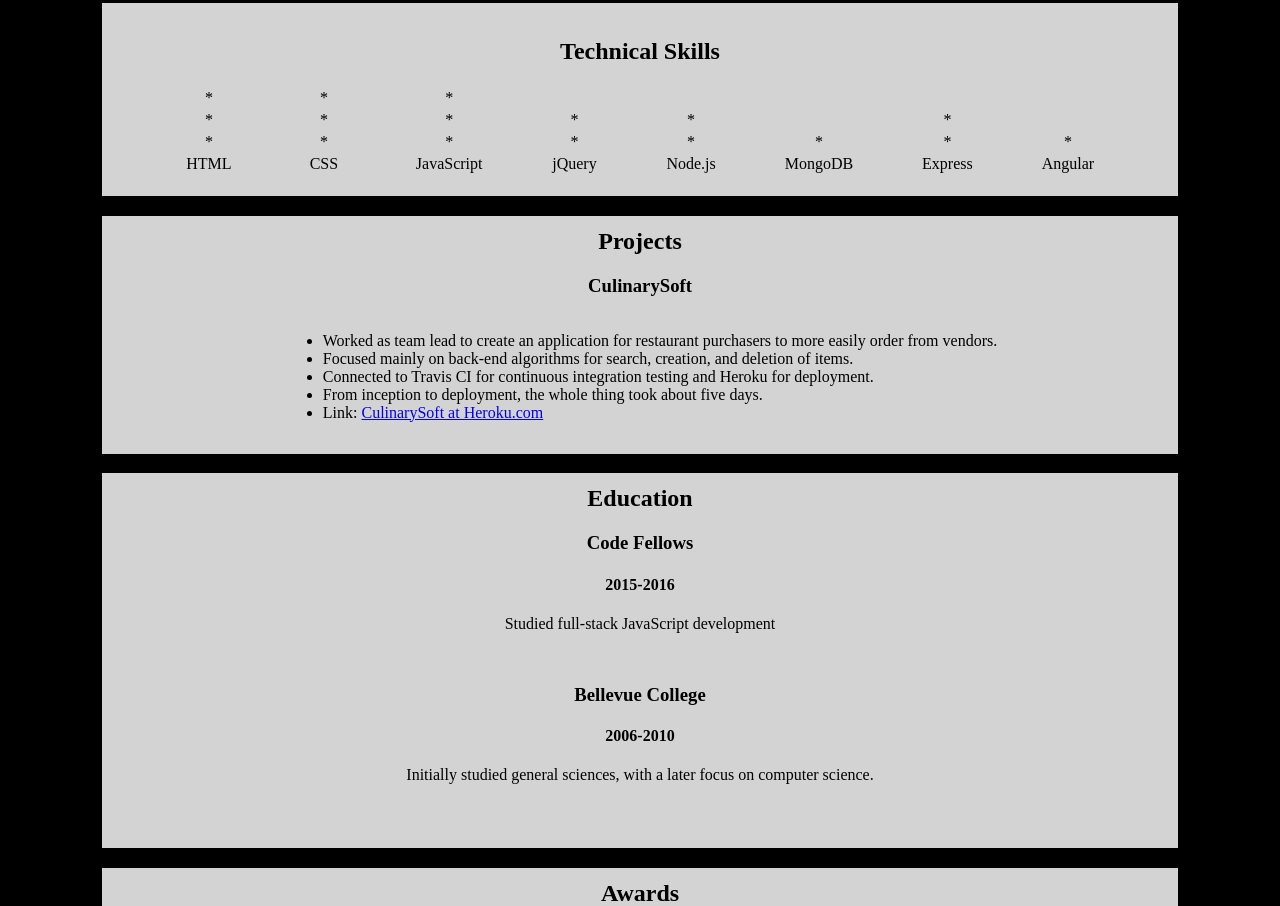
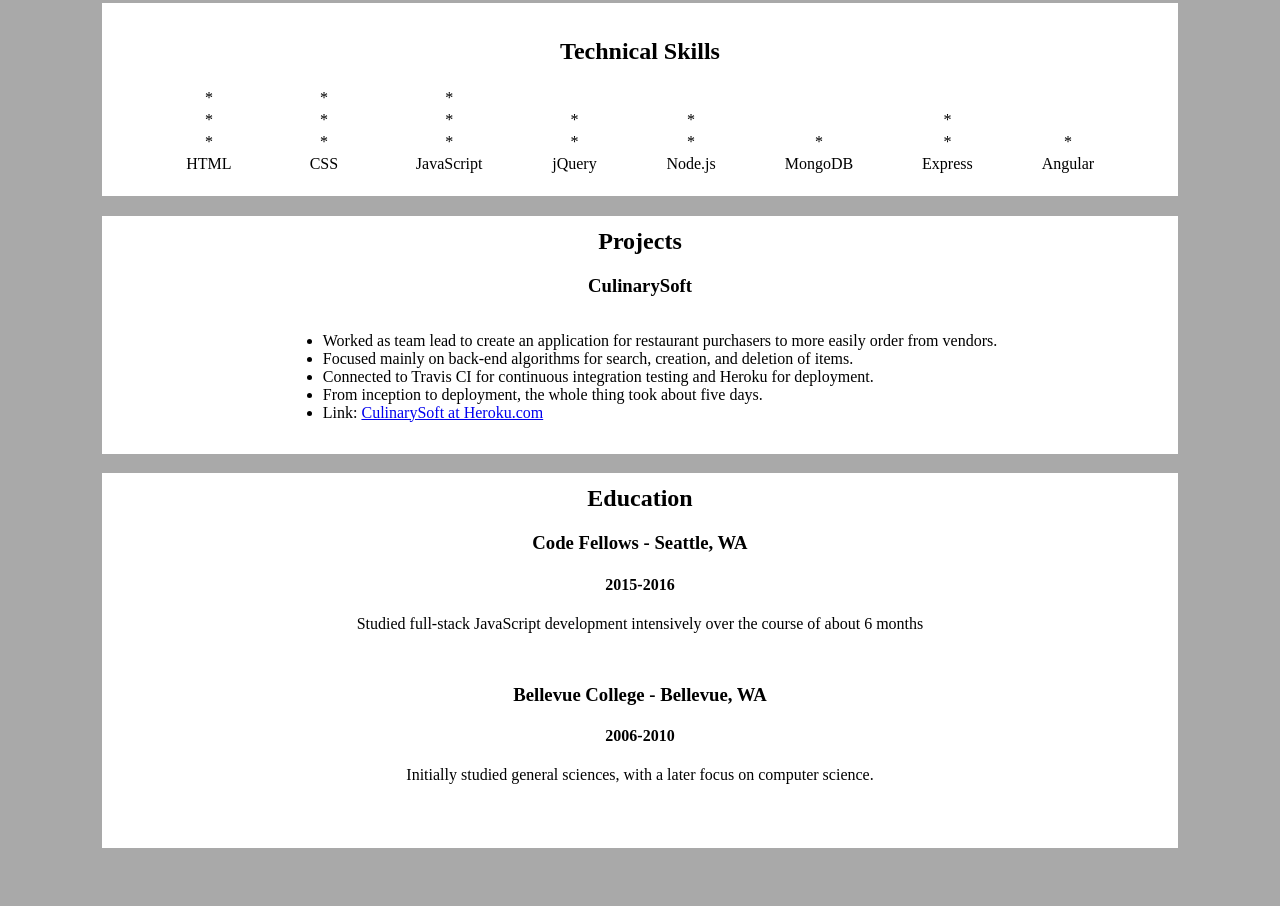
Before and after one commit to dvicklund/resume, a website: page public/resume.html in a window 1280 px wide. Shown: the part 356-1262 px from the top of the page. Drawn offline with Linux system fonts and the light colour scheme.

Commit message:
formatting for pdf conversion

```diff
--- a/public/resume.html
+++ b/public/resume.html
@@ -81,16 +81,17 @@
     <section id="education">
       <h2>Education</h2>
       <section itemscope itemtype='http://schema.org/Place'>
-        <h3 itemprop="name">Code Fellows</h3>
+        <h3><span itemprop="name">Code Fellows</span> - <span itemprop="address">Seattle, WA</span></h3>
         <h4>2015-2016</h4>
-        <p itemprop="description">Studied full-stack JavaScript development</p>
+        <p itemprop="description">Studied full-stack JavaScript development intensively over the course of about 6 months</p>
       </section>
       <section itemscope itemtype='http://schema.org/Place'>
-        <h3 itemprop="name">Bellevue College</h3>
+        <h3><span itemprop="name">Bellevue College</span> - <span itemprop="address">Bellevue, WA</span></h3>
         <h4>2006-2010</h4>
         <p itemprop="description">Initially studied general sciences, with a later focus on computer science.</p>
       </section>
     </section>
+    <br><br><br><br>
     <section id="awards">
       <h2>Awards</h2>
       <p>National Merit Scholar (2007) - For academic excellence</p>
--- a/public/style.css
+++ b/public/style.css
@@ -1,5 +1,5 @@
 body {
-  background-color: black;
+  background-color: darkgray;
 }
 
 header {
@@ -9,7 +9,7 @@ header {
 }
 
 header, section {
-  background-color: lightgray;
+  background-color: white;
   color: black;
 }
 
```
